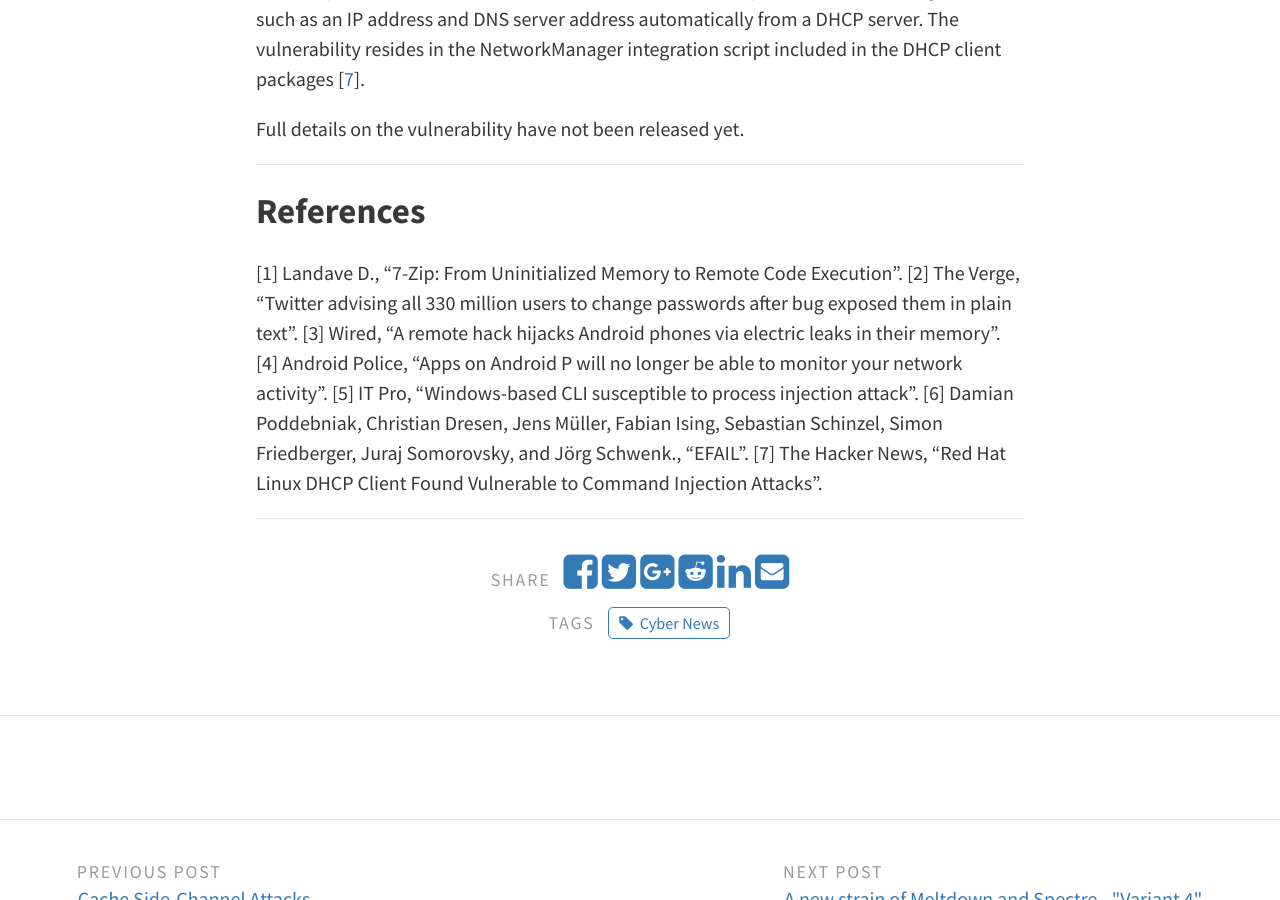
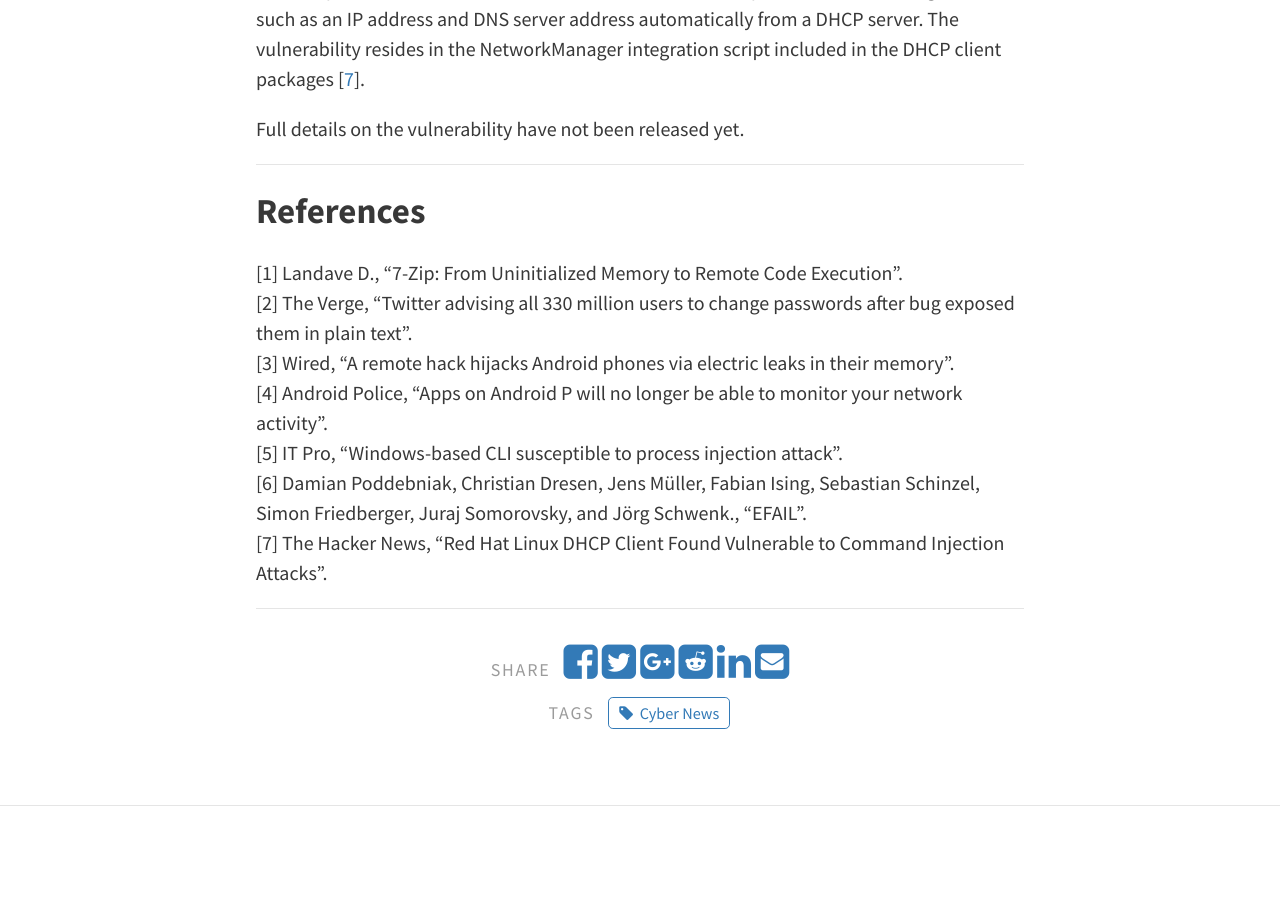
Before and after one commit to starlordphr/rajput-on-security, a Jekyll site: the page built from _posts/2018-05-20-cyber-news-highlight.md, in a window 1280 px wide and 900 px high, scrolled down 3276 px. Built offline with Jekyll 4.4.1, drawn with Linux system fonts in a browser that asks for light colours; comment, search, counter and statistics services are not loaded.

```diff
--- a/_posts/2018-05-20-cyber-news-highlight.md
+++ b/_posts/2018-05-20-cyber-news-highlight.md
@@ -1,7 +1,9 @@
 ---
+
 layout: post
 title: Cyber News Highlight - May 20, 2018
 tags: [Cyber News]
+
 ---
 
 ## Arbitrary code execution vulnerability in 7-Zip
@@ -60,13 +62,13 @@ Full details on the vulnerability have not been released yet.
 ---
 
 ## References
-\[1\] Landave D., "7-Zip: From Uninitialized Memory to Remote Code Execution".
-\[2\] The Verge, "Twitter advising all 330 million users to change passwords after bug exposed them in plain text".
-\[3\] Wired, "A remote hack hijacks Android phones via electric leaks in their memory".
-\[4\] Android Police, "Apps on Android P will no longer be able to monitor your network activity".
-\[5\] IT Pro, "Windows-based CLI susceptible to process injection attack".
-\[6\] Damian Poddebniak, Christian Dresen, Jens Müller, Fabian Ising, Sebastian Schinzel, Simon Friedberger, Juraj Somorovsky, and Jörg Schwenk., "EFAIL".
-\[7\] The Hacker News, "Red Hat Linux DHCP Client Found Vulnerable to Command Injection Attacks".
+\[1\] Landave D., "7-Zip: From Uninitialized Memory to Remote Code Execution".<br />
+\[2\] The Verge, "Twitter advising all 330 million users to change passwords after bug exposed them in plain text".<br />
+\[3\] Wired, "A remote hack hijacks Android phones via electric leaks in their memory".<br />
+\[4\] Android Police, "Apps on Android P will no longer be able to monitor your network activity".<br />
+\[5\] IT Pro, "Windows-based CLI susceptible to process injection attack".<br />
+\[6\] Damian Poddebniak, Christian Dresen, Jens Müller, Fabian Ising, Sebastian Schinzel, Simon Friedberger, Juraj Somorovsky, and Jörg Schwenk., "EFAIL".<br />
+\[7\] The Hacker News, "Red Hat Linux DHCP Client Found Vulnerable to Command Injection Attacks".<br />
 
 
 [1]: https://landave.io/2018/05/7-zip-from-uninitialized-memory-to-remote-code-execution/ "7-Zip: From Uninitialized Memory to Remote Code Execution"
@@ -76,4 +78,5 @@ Full details on the vulnerability have not been released yet.
 [5]: http://www.itpro.co.uk/security/31080/windows-based-cli-susceptible-to-process-injection-attack "Windows-based CLI susceptible to process injection attack"
 [6]: https://efail.de/ "EFAIL"
 [7]: https://thehackernews.com/2018/05/linux-dhcp-hacking.html "Red Hat Linux DHCP Client Found Vulnerable to Command Injection Attacks"
+
 ---
```
